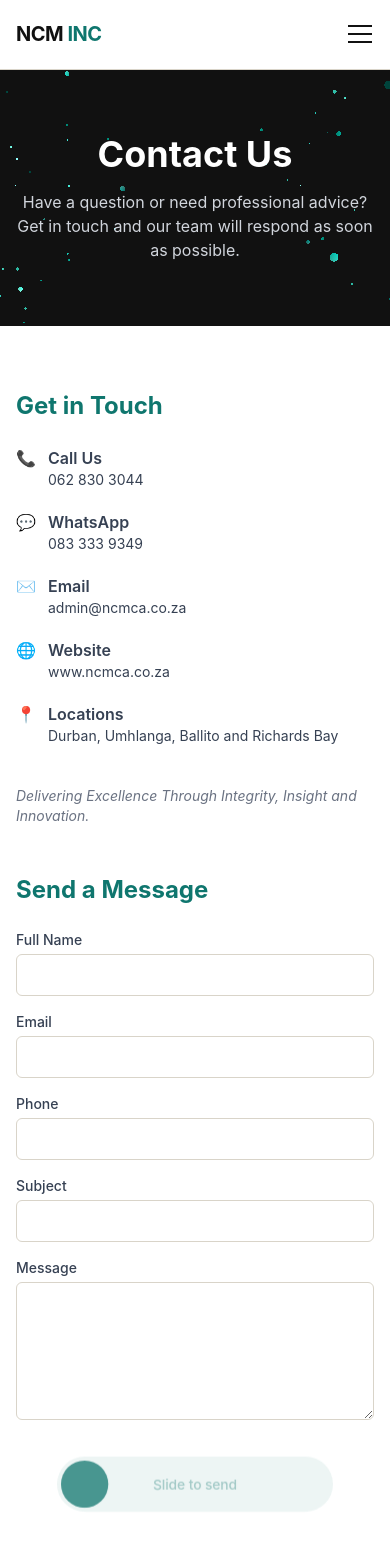
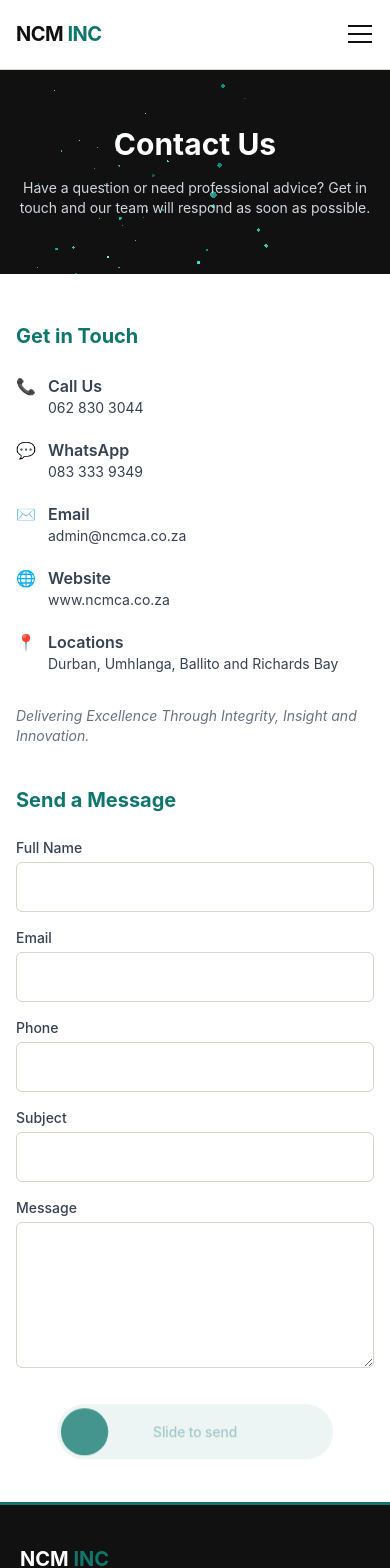
Before and after one commit to randr2405/NCMINC, a React (Vite) app: page /contact in a window 390 px wide. Shown: the top 1568 px of the page. Built offline with nearby package versions, Linux system fonts and the light colour scheme; some icons are missing.

Commit message:
contact pg mobile friendly

```diff
--- a/src/pages/Contact.jsx
+++ b/src/pages/Contact.jsx
@@ -17,6 +17,43 @@ const EMAILJS_SERVICE_ID = 'service_hrlhqm6'
 const EMAILJS_TEMPLATE_ID = 'template_0c0a3vf'
 const EMAILJS_PUBLIC_KEY = '1UTJkjoUojZi_XgnG'
 
+const MOBILE_QUERY = '(max-width: 767px)'
+
+function useIsMobile() {
+  const [isMobile, setIsMobile] = useState(
+    () => typeof window !== 'undefined' && !!window.matchMedia?.(MOBILE_QUERY).matches
+  )
+
+  useEffect(() => {
+    const mql = window.matchMedia(MOBILE_QUERY)
+    const onChange = (e) => setIsMobile(e.matches)
+    setIsMobile(mql.matches)
+    if (mql.addEventListener) mql.addEventListener('change', onChange)
+    else mql.addListener(onChange)
+    return () => {
+      if (mql.removeEventListener) mql.removeEventListener('change', onChange)
+      else mql.removeListener(onChange)
+    }
+  }, [])
+
+  return isMobile
+}
+
+function useSlideWidth(max = 280, min = 220, gutter = 48) {
+  const [w, setW] = useState(() =>
+    typeof window === 'undefined' ? max : Math.max(min, Math.min(max, window.innerWidth - gutter))
+  )
+
+  useEffect(() => {
+    const update = () => setW(Math.max(min, Math.min(max, window.innerWidth - gutter)))
+    update()
+    window.addEventListener('resize', update)
+    return () => window.removeEventListener('resize', update)
+  }, [max, min, gutter])
+
+  return w
+}
+
 const PARTICLES_DEFAULT_COLORS = ['#0f766e', '#14b8a6', '#5eead4']
 
 const particlesHexToRgb = (hex) => {
@@ -34,7 +71,7 @@ const particlesHexToRgb = (hex) => {
   return [r, g, b]
 }
 
-const particlesVertex = /* glsl */ `
+const particlesVertex = `
   attribute vec3 position;
   attribute vec4 random;
   attribute vec3 color;
@@ -75,7 +112,7 @@ const particlesVertex = /* glsl */ `
   }
 `
 
-const particlesFragment = /* glsl */ `
+const particlesFragment = `
   precision highp float;
 
   uniform float uTime;
@@ -265,8 +302,8 @@ function Particles({
       if (container.contains(gl.canvas)) {
         container.removeChild(gl.canvas)
       }
+      gl.getExtension('WEBGL_lose_context')?.loseContext()
     }
-    // eslint-disable-next-line react-hooks/exhaustive-deps
   }, [
     particleCount,
     particleSpread,
@@ -432,6 +469,7 @@ const SLIDE_SEND_CSS = `
   position: relative;
   display: inline-block;
   vertical-align: middle;
+  max-width: 100%;
   font-family: inherit;
 }
 
@@ -447,7 +485,7 @@ const SLIDE_SEND_CSS = `
   border-radius: var(--ss-radius);
   background: var(--ss-track);
   cursor: grab;
-  touch-action: none;
+  touch-action: pan-y;
   user-select: none;
   -webkit-user-select: none;
   -webkit-touch-callout: none;
@@ -733,6 +771,10 @@ function SlideSend({
     []
   )
 
+  useEffect(() => {
+    if (phase === 'idle' && !grip.current) x.set(0)
+  }, [width, phase, x])
+
   const local = (clientX) => {
     const rect = trackRef.current?.getBoundingClientRect()
     if (!rect) return 0
@@ -976,20 +1018,38 @@ function SlideSend({
 function ContactHero() {
   const ref = useRef(null)
   const reduce = useReducedMotion()
+  const isMobile = useIsMobile()
   const { scrollYProgress } = useScroll({ target: ref, offset: ['start start', 'end start'] })
-  const heroY = useTransform(scrollYProgress, [0, 1], [0, 90])
+  const heroY = useTransform(scrollYProgress, [0, 1], [0, isMobile ? 40 : 90])
   const heroOpacity = useTransform(scrollYProgress, [0, 1], [1, 0.2])
   const leftX = useTransform(scrollYProgress, [0, 1], [0, -60])
   const rightX = useTransform(scrollYProgress, [0, 1], [0, 60])
+  const pixelRatio = typeof window !== 'undefined' ? Math.min(window.devicePixelRatio || 1, 2) : 1
 
   return (
     <section
       ref={ref}
-      className="relative px-4 sm:px-8 py-16 text-center text-white overflow-hidden"
+      className="relative px-4 sm:px-8 py-14 sm:py-16 text-center text-white overflow-hidden"
       style={{ backgroundColor: 'var(--ncm-black)' }}
     >
+      {isMobile ? (
+        <div className="absolute inset-0">
+          <Particles
+            particleColors={['#0f766e', '#14b8a6', '#5eead4']}
+            particleCount={90}
+            particleSpread={10}
+            speed={0.1}
+            particleBaseSize={70}
+            moveParticlesOnHover={false}
+            alphaParticles={false}
+            disableRotation={false}
+            pixelRatio={pixelRatio}
+          />
+        </div>
+      ) : (
+        <>
           <motion.div
-        className="absolute inset-y-0 left-0 w-1/3 md:w-2/5"
+            className="absolute inset-y-0 left-0 w-2/5"
             style={{ x: reduce ? 0 : leftX }}
           >
             <Particles
@@ -1001,11 +1061,11 @@ function ContactHero() {
               moveParticlesOnHover
               alphaParticles={false}
               disableRotation={false}
-          pixelRatio={typeof window !== 'undefined' ? Math.min(window.devicePixelRatio, 2) : 1}
+              pixelRatio={pixelRatio}
             />
           </motion.div>
           <motion.div
-        className="absolute inset-y-0 right-0 w-1/3 md:w-2/5"
+            className="absolute inset-y-0 right-0 w-2/5"
             style={{ x: reduce ? 0 : rightX }}
           >
             <Particles
@@ -1017,15 +1077,17 @@ function ContactHero() {
               moveParticlesOnHover
               alphaParticles={false}
               disableRotation={false}
-          pixelRatio={typeof window !== 'undefined' ? Math.min(window.devicePixelRatio, 2) : 1}
+              pixelRatio={pixelRatio}
             />
           </motion.div>
+        </>
+      )}
       <motion.div
         className="relative z-10"
         style={{ y: reduce ? 0 : heroY, opacity: reduce ? 1 : heroOpacity }}
       >
         <motion.h1
-          className="text-4xl md:text-5xl font-bold mb-4"
+          className="text-3xl sm:text-4xl md:text-5xl font-bold mb-4"
           initial={reduce ? false : { opacity: 0, y: 24 }}
           animate={{ opacity: 1, y: 0 }}
           transition={{ duration: 0.7, ease: REVEAL_EASE }}
@@ -1033,7 +1095,7 @@ function ContactHero() {
           Contact Us
         </motion.h1>
         <motion.p
-          className="text-gray-300 max-w-xl mx-auto"
+          className="text-gray-300 max-w-xl mx-auto text-sm sm:text-base"
           initial={reduce ? false : { opacity: 0, y: 24 }}
           animate={{ opacity: 1, y: 0 }}
           transition={{ duration: 0.7, delay: 0.12, ease: REVEAL_EASE }}
@@ -1055,6 +1117,8 @@ const CONTACT_ITEMS = [
 ]
 
 export default function Contact() {
+  const isMobile = useIsMobile()
+  const slideWidth = useSlideWidth(280, 220, 48)
   const [formData, setFormData] = useState({
     name: '',
     email: '',
@@ -1102,23 +1166,35 @@ export default function Contact() {
       })
   }
 
+  const focusAnim = isMobile
+    ? { borderColor: 'var(--ncm-teal)' }
+    : { scale: 1.01, borderColor: 'var(--ncm-teal)' }
+  const inputClass = 'w-full border rounded-md px-3 py-3 sm:py-2 text-base bg-white focus:outline-none focus:ring-2'
+  const slideIn = isMobile ? 0 : 24
+
   return (
-    <div className="text-black">
+    <div className="text-black overflow-x-hidden">
       <ContactHero />
 
-      <section className="px-4 sm:px-8 py-16 max-w-5xl mx-auto grid md:grid-cols-2 gap-12">
-        <div>
-          <Reveal as="h2" className="text-2xl font-bold mb-6" style={{ color: 'var(--ncm-teal)' }} x={-24} y={0}>
+      <section className="px-4 sm:px-8 py-12 sm:py-16 max-w-5xl mx-auto grid grid-cols-1 md:grid-cols-2 gap-10 md:gap-12">
+        <div className="min-w-0">
+          <Reveal
+            as="h2"
+            className="text-xl sm:text-2xl font-bold mb-6"
+            style={{ color: 'var(--ncm-teal)' }}
+            x={-slideIn}
+            y={isMobile ? 16 : 0}
+          >
             Get in Touch
           </Reveal>
 
-          <RevealGroup className="space-y-5 text-gray-700" stagger={0.1}>
+          <RevealGroup className="space-y-5 text-gray-700" stagger={0.1} amount={0.1}>
             {CONTACT_ITEMS.map((item) => (
               <RevealItem key={item.label} className="flex items-start gap-3" y={16}>
                 <span style={{ color: 'var(--ncm-teal)' }}>{item.icon}</span>
-                <div>
+                <div className="min-w-0">
                   <p className="font-semibold">{item.label}</p>
-                  <p className="text-sm">{item.value}</p>
+                  <p className="text-sm break-words">{item.value}</p>
                 </div>
               </RevealItem>
             ))}
@@ -1126,32 +1202,39 @@ export default function Contact() {
 
           <Reveal
             as="p"
-            className="mt-10 italic text-gray-500 text-sm"
+            className="mt-8 sm:mt-10 italic text-gray-500 text-sm"
             delay={0.1}
           >
             Delivering Excellence Through Integrity, Insight and Innovation.
           </Reveal>
         </div>
 
-        <div>
-          <Reveal as="h2" className="text-2xl font-bold mb-6" style={{ color: 'var(--ncm-teal)' }} x={24} y={0}>
+        <div className="min-w-0">
+          <Reveal
+            as="h2"
+            className="text-xl sm:text-2xl font-bold mb-6"
+            style={{ color: 'var(--ncm-teal)' }}
+            x={slideIn}
+            y={isMobile ? 16 : 0}
+          >
             Send a Message
           </Reveal>
 
           <form onSubmit={handleFormSubmit} className="space-y-4">
-            <RevealGroup stagger={0.08} className="space-y-4">
+            <RevealGroup stagger={0.08} className="space-y-4" amount={0.05}>
               <RevealItem y={18}>
                 <label htmlFor="name" className="block text-sm font-medium mb-1 text-gray-700">Full Name</label>
                 <motion.input
                   id="name"
                   name="name"
                   type="text"
+                  autoComplete="name"
                   required
                   value={formData.name}
                   onChange={handleChange}
-                  whileFocus={{ scale: 1.01, borderColor: 'var(--ncm-teal)' }}
+                  whileFocus={focusAnim}
                   transition={{ duration: 0.2, ease: REVEAL_EASE }}
-                  className="w-full border rounded-md px-3 py-2 focus:outline-none focus:ring-2"
+                  className={inputClass}
                   style={{ borderColor: 'var(--ncm-grey)' }}
                 />
               </RevealItem>
@@ -1163,12 +1246,14 @@ export default function Contact() {
                     id="email"
                     name="email"
                     type="email"
+                    autoComplete="email"
+                    inputMode="email"
                     required
                     value={formData.email}
                     onChange={handleChange}
-                    whileFocus={{ scale: 1.01, borderColor: 'var(--ncm-teal)' }}
+                    whileFocus={focusAnim}
                     transition={{ duration: 0.2, ease: REVEAL_EASE }}
-                    className="w-full border rounded-md px-3 py-2 focus:outline-none focus:ring-2"
+                    className={inputClass}
                     style={{ borderColor: 'var(--ncm-grey)' }}
                   />
                 </div>
@@ -1178,11 +1263,13 @@ export default function Contact() {
                     id="phone"
                     name="phone"
                     type="tel"
+                    autoComplete="tel"
+                    inputMode="tel"
                     value={formData.phone}
                     onChange={handleChange}
-                    whileFocus={{ scale: 1.01, borderColor: 'var(--ncm-teal)' }}
+                    whileFocus={focusAnim}
                     transition={{ duration: 0.2, ease: REVEAL_EASE }}
-                    className="w-full border rounded-md px-3 py-2 focus:outline-none focus:ring-2"
+                    className={inputClass}
                     style={{ borderColor: 'var(--ncm-grey)' }}
                   />
                 </div>
@@ -1197,9 +1284,9 @@ export default function Contact() {
                   required
                   value={formData.subject}
                   onChange={handleChange}
-                  whileFocus={{ scale: 1.01, borderColor: 'var(--ncm-teal)' }}
+                  whileFocus={focusAnim}
                   transition={{ duration: 0.2, ease: REVEAL_EASE }}
-                  className="w-full border rounded-md px-3 py-2 focus:outline-none focus:ring-2"
+                  className={inputClass}
                   style={{ borderColor: 'var(--ncm-grey)' }}
                 />
               </RevealItem>
@@ -1213,9 +1300,9 @@ export default function Contact() {
                   required
                   value={formData.message}
                   onChange={handleChange}
-                  whileFocus={{ scale: 1.01, borderColor: 'var(--ncm-teal)' }}
+                  whileFocus={focusAnim}
                   transition={{ duration: 0.2, ease: REVEAL_EASE }}
-                  className="w-full border rounded-md px-3 py-2 focus:outline-none focus:ring-2"
+                  className={inputClass}
                   style={{ borderColor: 'var(--ncm-grey)' }}
                 />
               </RevealItem>
@@ -1232,7 +1319,7 @@ export default function Contact() {
               handleColor="var(--ncm-teal)"
               successColor="#22c55e"
               dangerColor="#e5484d"
-              width={280}
+              width={slideWidth}
               height={56}
               radius={28}
               disabled={!formData.name || !formData.email || !formData.subject || !formData.message}
```
Lines whose indentation alone changed are shown as unchanged.
